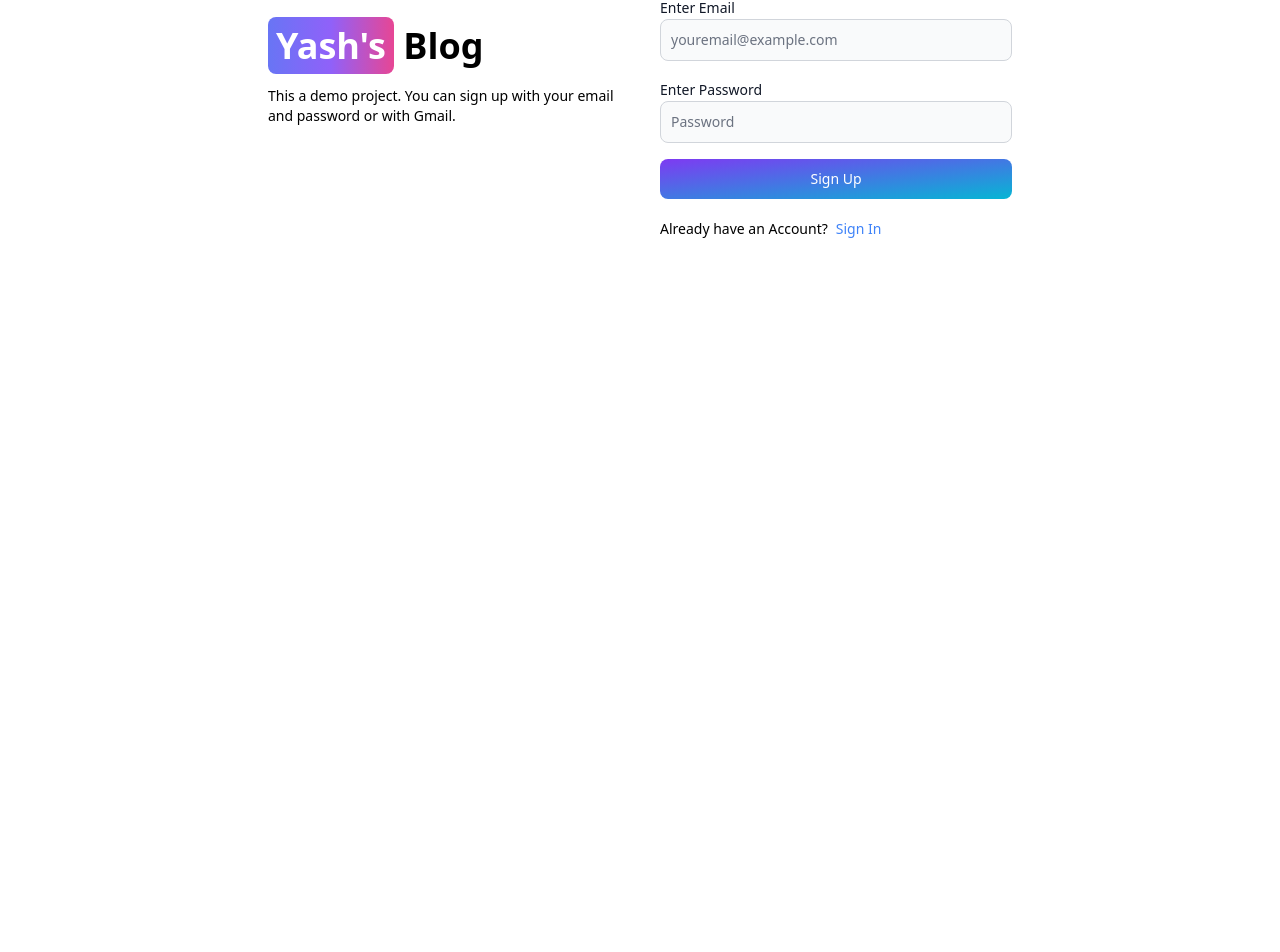
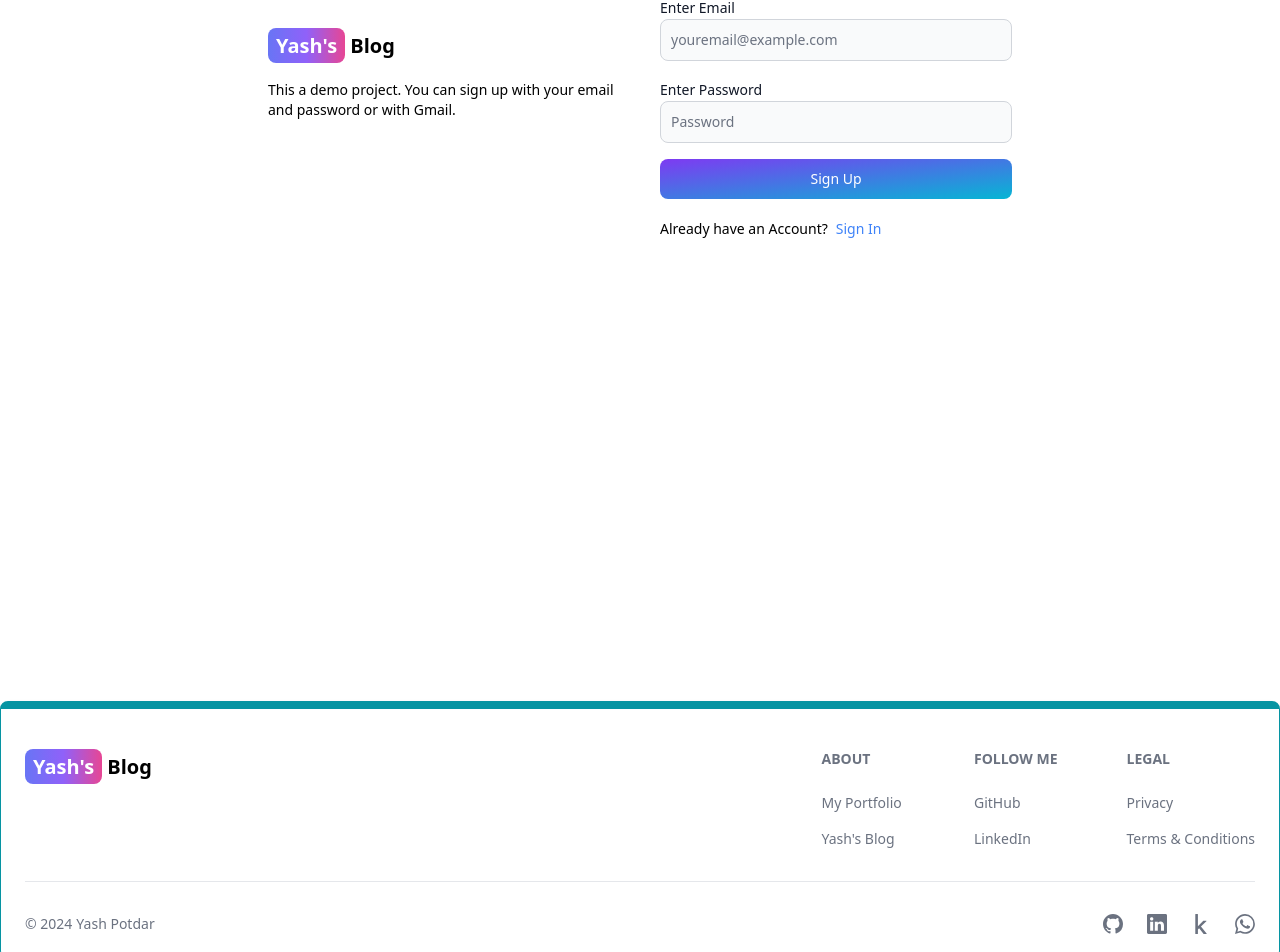
Before and after one commit to yashpotdar-py/blog-app-react, a React (Vite) app in the folder client/: page /sign-up in a window 1280 px wide. Shown: the part 243-1195 px from the top of the page. Before the commit the page ends 944 px from the top, so only its background shows below. Built offline with nearby package versions, Linux system fonts and the light colour scheme.

Commit message:
Creating Footer anfd Logo Component

```diff
--- a/client/src/App.jsx
+++ b/client/src/App.jsx
@@ -7,6 +7,7 @@ import Dashboard from "./pages/Dashboard";
 import About from "./pages/About";
 import Projects from "./pages/Projects";
 import Header from "./components/Header/Header";
+import FooterComponent from "./components/Footer/FooterComponent";
 
 export default function App() {
   return (
@@ -20,6 +21,7 @@ export default function App() {
         <Route path="/dashboard" element={<Dashboard />} />
         <Route path="/projects" element={<Projects />} />
       </Routes>
+      <FooterComponent />
     </BrowserRouter>
   );
 }
--- /dev/null
+++ b/client/src/components/Footer/FooterComponent.jsx
@@ -0,0 +1,106 @@
+import React from "react";
+import { Footer } from "flowbite-react";
+import { Link } from "react-router-dom";
+import {FaKaggle} from 'react-icons/fa'
+import { BsGithub, BsLinkedin, BsWhatsapp } from "react-icons/bs";
+import Logo from "../Logo/Logo";
+
+export default function FooterComponent() {
+  return (
+    <Footer container className="border border-t-8 border-teal-500">
+      <div className="w-full max-w-7xl mx-auto">
+        <div className="grid w-full justify-between sm:flex md:grid-cols-1">
+          <div className="mt-5">
+            <Logo />
+          </div>
+
+          <div className="grid grid-cols-2 gap-8 mt-4 sm:grid-cols-3 sm:gap-6">
+            <div>
+              <Footer.Title title="About" />
+              <Footer.LinkGroup col>
+                <Footer.Link
+                  href="https://yashpotdar.netlify.app/"
+                  target="_blank"
+                  rel="noopener noreferrer"
+                >
+                  My Portfolio
+                </Footer.Link>
+                <Footer.Link
+                  href="/about"
+                  target="_blank"
+                  rel="noopener noreferrer"
+                >
+                  Yash's Blog
+                </Footer.Link>
+              </Footer.LinkGroup>
+            </div>
+            <div>
+              <Footer.Title title="Follow Me" />
+              <Footer.LinkGroup col>
+                <Footer.Link
+                  href="https://github.com/yashpotdar-py"
+                  target="_blank"
+                  rel="noopener noreferrer"
+                >
+                  GitHub
+                </Footer.Link>
+                <Footer.Link
+                  href="https://www.linkedin.com/in/yashyogeshpotdar/"
+                  target="_blank"
+                  rel="noopener noreferrer"
+                >
+                  LinkedIn
+                </Footer.Link>
+              </Footer.LinkGroup>
+            </div>
+            <div>
+              <Footer.Title title="Legal" />
+              <Footer.LinkGroup col>
+                <Footer.Link href="/" target="_blank" rel="noopener noreferrer">
+                  Privacy
+                </Footer.Link>
+                <Footer.Link href="/" target="_blank" rel="noopener noreferrer">
+                  Terms &amp; Conditions
+                </Footer.Link>
+              </Footer.LinkGroup>
+            </div>
+          </div>
+        </div>
+        <Footer.Divider />
+        <div className="w-full sm:flex sm:item-center sm:justify-between">
+          <Footer.Copyright
+            href="https://yashpotdar.netlify.app"
+            by="Yash Potdar"
+            year={new Date().getFullYear()}
+          />
+          <div className="flex gap-6 sm:mt-0 mt-4 sm:justify-center">
+            <Footer.Icon
+              href="https://github.com/yashpotdar-py"
+              target="_blank"
+              rel="noopener noreferrer"
+              icon={BsGithub}
+            />
+            <Footer.Icon
+              href="https://www.linkedin.com/in/yashyogeshpotdar/"
+              target="_blank"
+              rel="noopener noreferrer"
+              icon={BsLinkedin}
+            />
+            <Footer.Icon
+              href="https://www.kaggle.com/yashpotdarpy"
+              target="_blank"
+              rel="noopener noreferrer"
+              icon={FaKaggle}
+            />
+            <Footer.Icon
+              href=" https://wa.me/7028712645"
+              target="_blank"
+              rel="noopener noreferrer"
+              icon={BsWhatsapp}
+            />
+          </div>
+        </div>
+      </div>
+    </Footer>
+  );
+}
--- a/client/src/components/Header/Header.jsx
+++ b/client/src/components/Header/Header.jsx
@@ -1,22 +1,15 @@
 import { Button, Navbar, TextInput } from "flowbite-react";
-import { Link , useLocation} from "react-router-dom";
+import { Link, useLocation } from "react-router-dom";
 import { AiOutlineSearch } from "react-icons/ai";
 import { FaMoon } from "react-icons/fa";
 import React from "react";
+import Logo from "../Logo/Logo";
 
 export default function Header() {
-  const path = useLocation().pathname
+  const path = useLocation().pathname;
   return (
     <Navbar className="border-b-2">
-      <Link
-        to="/"
-        className="self-center whitespace-nowrap text-sm sm:text-xl font-semibold dark:text-white"
-      >
-        <span className="px-2 py-1 bg-gradient-to-r from-indigo-500 via-purple-500 to-pink-500 rounded-lg text-white">
-          Yash's
-        </span>{" "}
-        Blog
-      </Link>
+      <Logo />
       <form>
         <TextInput
           type="text"
@@ -35,21 +28,21 @@ export default function Header() {
           <FaMoon />
         </Button>
 
-        <Link to="/sign-in">
+        <Link to="/sign-up">
           <Button className="" gradientDuoTone="purpleToBlue" outline>
-            Sign In
+            Sign Up
           </Button>
         </Link>
         <Navbar.Toggle />
       </div>
       <Navbar.Collapse>
-        <Navbar.Link active={path==="/"} as={'div'}>
+        <Navbar.Link active={path === "/"} as={"div"}>
           <Link to="/">Home</Link>
         </Navbar.Link>
-        <Navbar.Link active={path==="/about"} as={'div'}>
+        <Navbar.Link active={path === "/about"} as={"div"}>
           <Link to="/about">About</Link>
         </Navbar.Link>
-        <Navbar.Link active={path==="/projects"} as={'div'}>
+        <Navbar.Link active={path === "/projects"} as={"div"}>
           <Link to="/projects">Project</Link>
         </Navbar.Link>
       </Navbar.Collapse>
--- /dev/null
+++ b/client/src/components/Logo/Logo.jsx
@@ -0,0 +1,16 @@
+import React from "react";
+import { Link } from "react-router-dom";
+
+export default function Logo() {
+  return (
+    <Link
+      to="/"
+      className="self-center whitespace-nowrap text-sm sm:text-xl font-semibold dark:text-white"
+    >
+      <span className="px-2 py-1 bg-gradient-to-r from-indigo-500 via-purple-500 to-pink-500 rounded-lg text-white">
+        Yash's
+      </span>{" "}
+      Blog
+    </Link>
+  );
+}
--- a/client/src/pages/SignUp.jsx
+++ b/client/src/pages/SignUp.jsx
@@ -1,6 +1,7 @@
 import { Alert, Button, Label, Spinner, TextInput } from "flowbite-react";
 import React, { useState } from "react";
 import { Link, useNavigate } from "react-router-dom";
+import Logo from "../components/Logo/Logo";
 
 export default function SignUp() {
   const [errorMessage, setErrorMessage] = useState(null);
@@ -36,7 +37,7 @@ export default function SignUp() {
       }
       setLoading(false);
       if (res.ok) {
-        navigate("/sign-in")
+        navigate("/sign-in");
       }
     } catch (error) {
       setErrorMessage(error.message);
@@ -49,15 +50,7 @@ export default function SignUp() {
       <div className="flex p-3 max-w-3xl mx-auto flex-col md:flex-row md:items-center gap-10">
         {/* Left Side */}
         <div className="flex-1">
-          <Link to="/" className="font-bold dark:text-white text-4xl">
-            <span
-              className="px-2 py-1 bg-gradient-to-r from-indigo-500
-             via-purple-500 to-pink-500 rounded-lg text-white"
-            >
-              Yash's
-            </span>{" "}
-            Blog
-          </Link>
+          <Logo />
           <p className="text-sm mt-5">
             This a demo project. You can sign up with your email and password or
             with Gmail.
```
